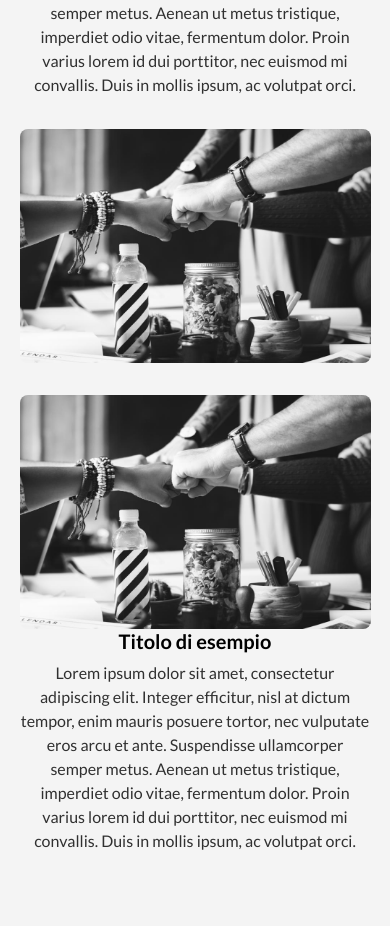
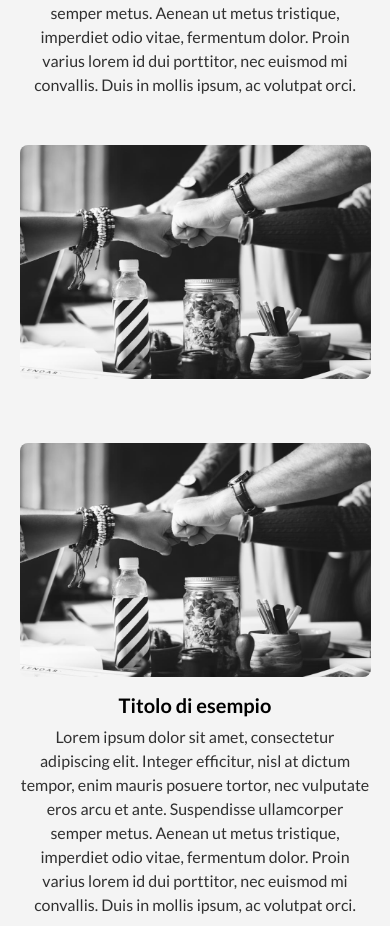
Before and after one commit to LOTO-gpolli/CEMA-impianti, a Next.js app: page / in a window 390 px wide. Shown: the part 2888-3814 px from the top of the page. Built offline with nearby package versions, Linux system fonts and the light colour scheme.

Commit message:
fix: adjust image margin

```diff
--- a/components/StoryLine/StoryLine.module.css
+++ b/components/StoryLine/StoryLine.module.css
@@ -65,6 +65,7 @@
 @media (max-width: 766px) {
   .storyline__image-wrapper {
     width: 100%;
+    margin: 1rem auto;
   }
 }
 
```
